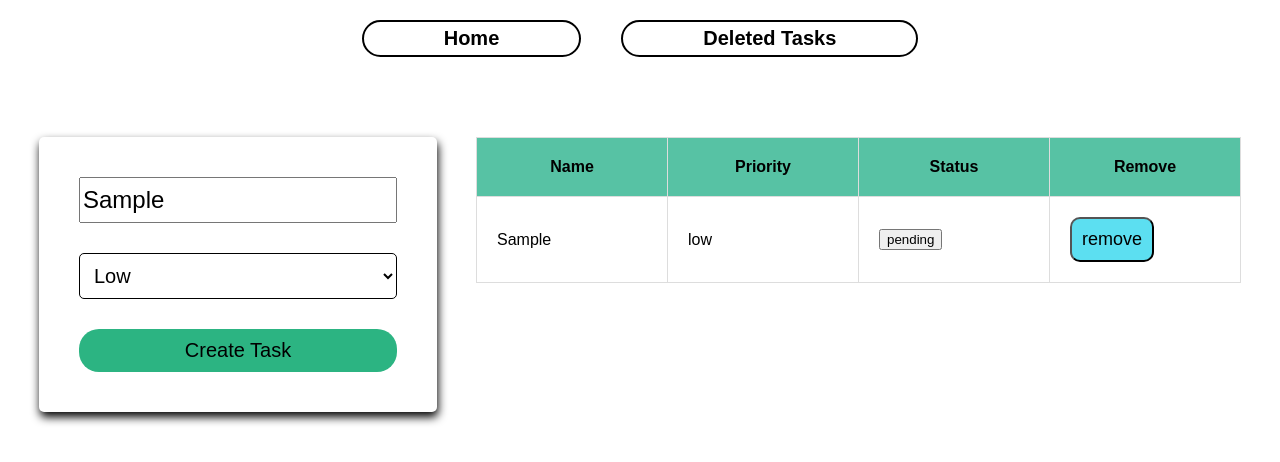
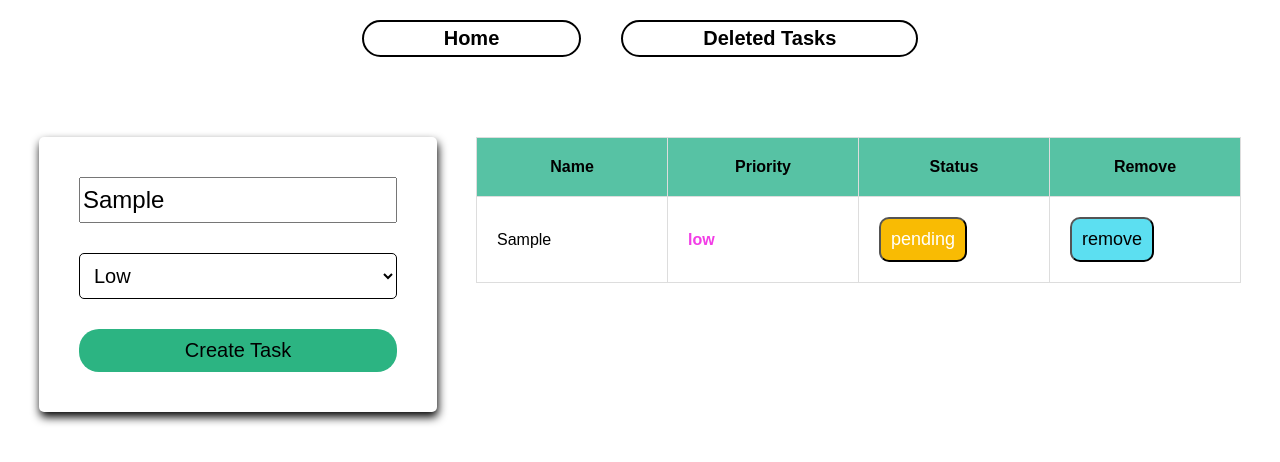
Before and after one commit to sameer-saharan/evaluation-02june24, a plain HTML site: page index.html in a window 1280 px wide. Both pictures are taken after typing "Sample" into the empty fields and a click on the button "Create Task". Drawn offline with Linux system fonts and the light colour scheme.

Commit message:
style update

```diff
--- a/style/deletedTask.css
+++ b/style/deletedTask.css
@@ -51,3 +51,33 @@ th, td {
     cursor: pointer;
     background-color: #ef5252;
 }
+
+.p-low {
+    color: #f23de6;
+    font-weight: bold;
+}
+.p-medium {
+    color: #ffd500;
+    font-weight: bold;
+}
+.p-high {
+    color: #f43636;
+    font-weight: bold;
+}
+
+.status-button,.status-button-inp,.status-button-comp {
+    border-radius: 10px;
+    padding: 10px;
+    font-size: 18px;
+    cursor: pointer;
+    color: white;
+}
+.status-button {
+    background-color: #f9bb03;
+}
+.status-button-inp {
+    background-color: #2fe12c;
+}
+.status-button-comp {
+    background-color: #f390f3;
+}
--- a/style/index.css
+++ b/style/index.css
@@ -81,3 +81,33 @@ th, td {
     cursor: pointer;
     background-color: #5cdff1;
 }
+
+.status-button,.status-button-inp,.status-button-comp {
+    border-radius: 10px;
+    padding: 10px;
+    font-size: 18px;
+    cursor: pointer;
+    color: white;
+}
+.status-button {
+    background-color: #f9bb03;
+}
+.status-button-inp {
+    background-color: #2fe12c;
+}
+.status-button-comp {
+    background-color: #f390f3;
+}
+
+.p-low {
+    color: #f23de6;
+    font-weight: bold;
+}
+.p-medium {
+    color: #ffd500;
+    font-weight: bold;
+}
+.p-high {
+    color: #f43636;
+    font-weight: bold;
+}
```
